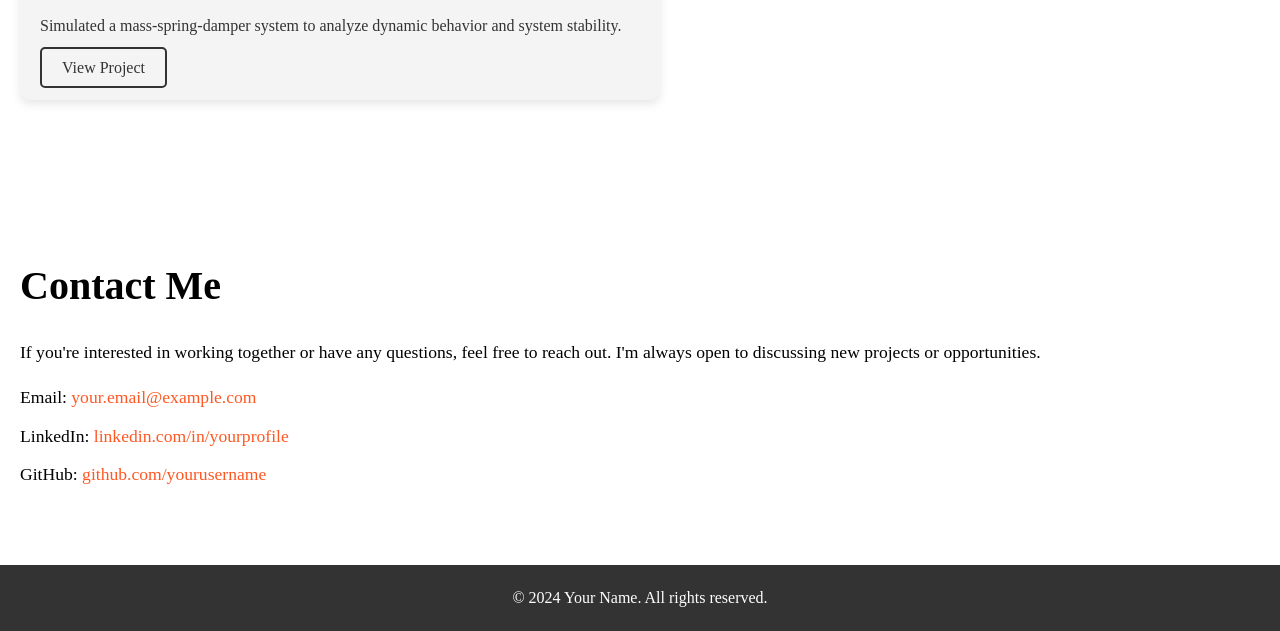
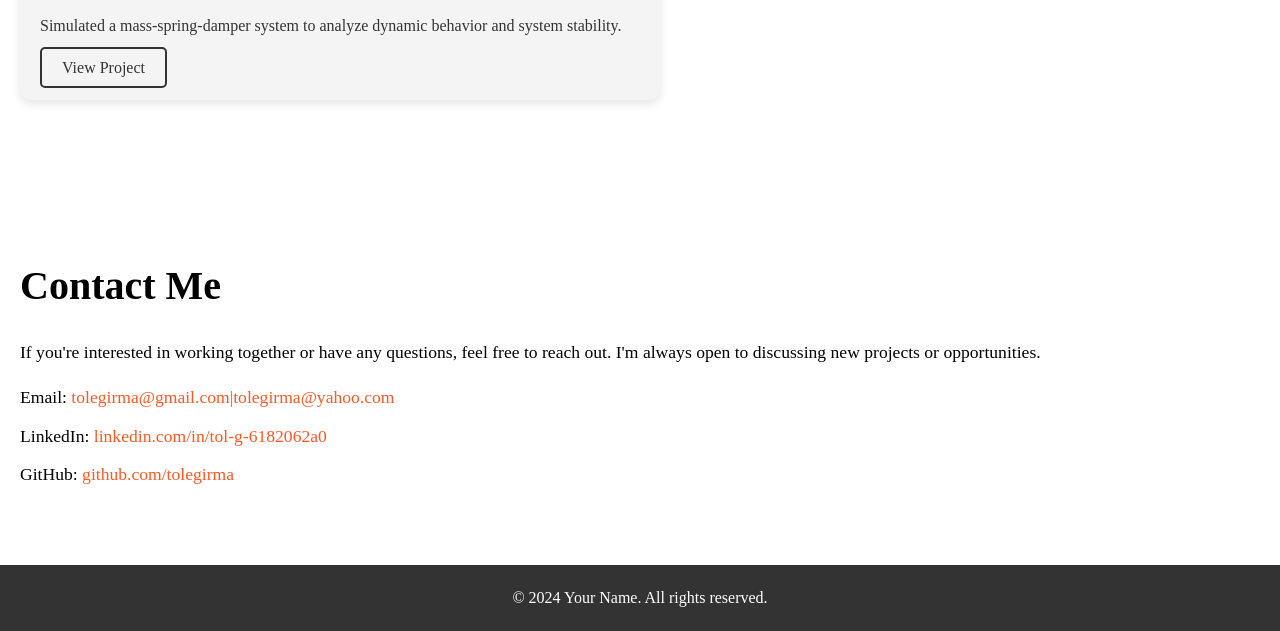
Before and after one commit to tolegirma/tolegirma.github.io, a plain HTML site: page index.html in a window 1280 px wide. Shown: the part 2044-2675 px from the top of the page. Drawn offline with Linux system fonts and the light colour scheme; a web font is replaced by a local one.

Commit message:
Update index.html

```diff
--- a/index.html
+++ b/index.html
@@ -82,9 +82,9 @@
             <h2>Contact Me</h2>
             <p>If you're interested in working together or have any questions, feel free to reach out. I'm always open to discussing new projects or opportunities.</p>
             <ul class="contact-info">
-                <li>Email: <a href="mailto:your.email@example.com">your.email@example.com</a></li>
-                <li>LinkedIn: <a href="https://www.linkedin.com/in/yourprofile">linkedin.com/in/yourprofile</a></li>
-                <li>GitHub: <a href="https://github.com/yourusername">github.com/yourusername</a></li>
+                <li>Email: <a href="mailto:your.email@example.com">tolegirma@gmail.com|tolegirma@yahoo.com</a></li>
+                <li>LinkedIn: <a href="https://www.linkedin.com/in/yourprofile">linkedin.com/in/tol-g-6182062a0</a></li>
+                <li>GitHub: <a href="https://github.com/yourusername">github.com/tolegirma</a></li>
             </ul>
         </div>
     </section>
```
